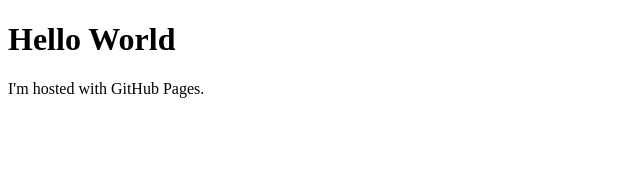
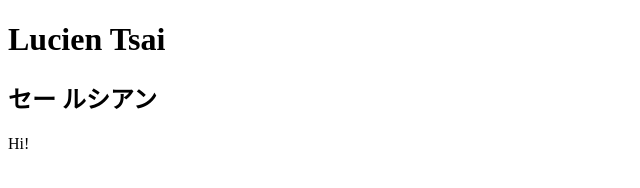
Before and after one commit to RushianSee/rushiansee.github.io, a plain HTML site: page index.html in a window 1280 px wide. Shown: the whole page, without its empty margins (0-640 px from the left). Drawn offline with Linux system fonts and the light colour scheme.

Commit message:
Update index.html

```diff
--- a/index.html
+++ b/index.html
@@ -1,7 +1,8 @@
 <!DOCTYPE html>
 <html>
 <body>
-<h1>Hello World</h1>
-<p>I'm hosted with GitHub Pages.</p>
+<h1>Lucien Tsai</h1>
+<h2>セー ルシアン</h2>
+<p>Hi!</p>
 </body>
 </html>
```
